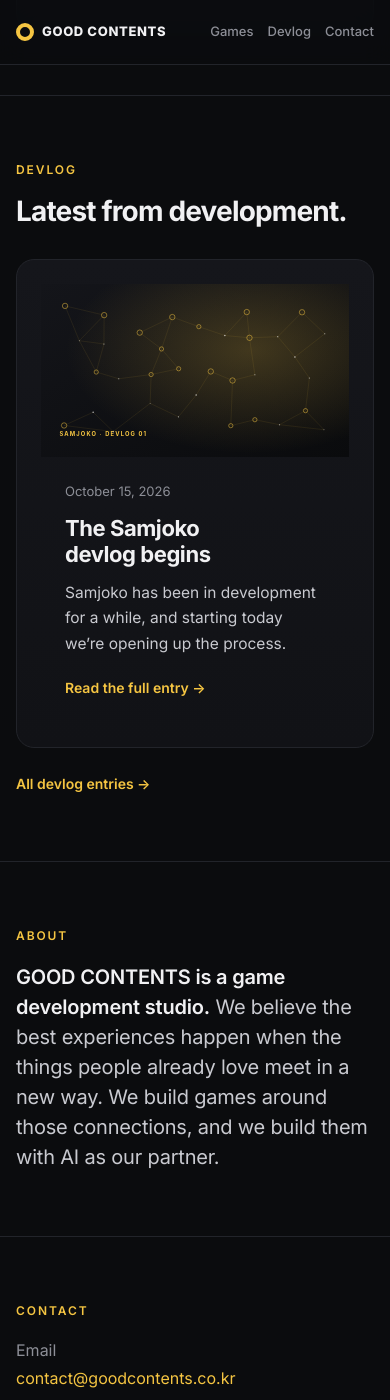
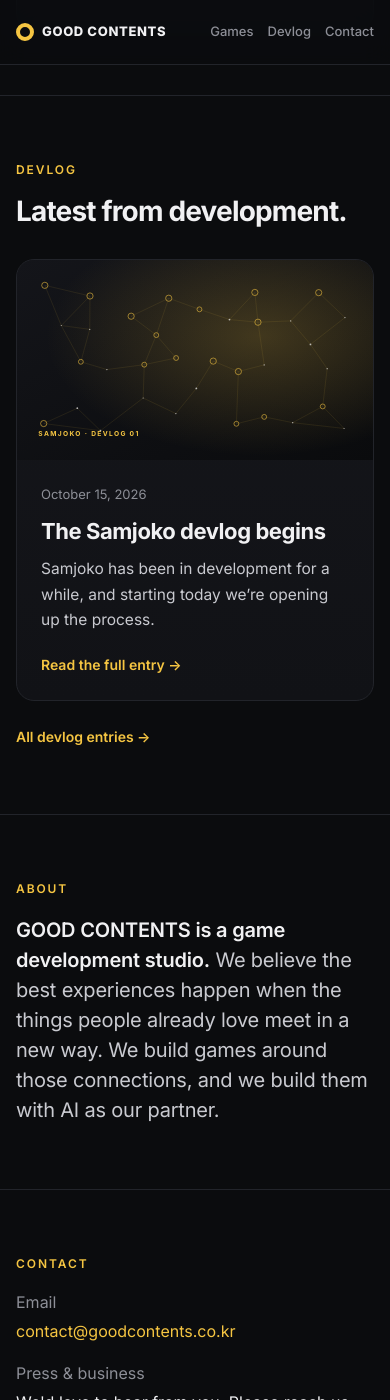
Before and after one commit to jun-hyung-joon/goodcontents-site, a Jekyll site: the page built from index.html, in a window 390 px wide and 1400 px high, scrolled down 2340 px. Built offline with Jekyll 4.4.1, drawn with Linux system fonts in a browser that asks for light colours.

Commit message:
Add files via upload

```diff
--- a/_layouts/default.html
+++ b/_layouts/default.html
@@ -119,6 +119,7 @@
     .game{padding:26px}
     .game h3{font-size:28px}
     .platforms{font-size:20px}
+    .feature{padding:0}
     .feature .txt{padding:24px}
     .feature h3{font-size:22px}
     dl{grid-template-columns:1fr;gap:2px}dd{margin-bottom:14px}
```
